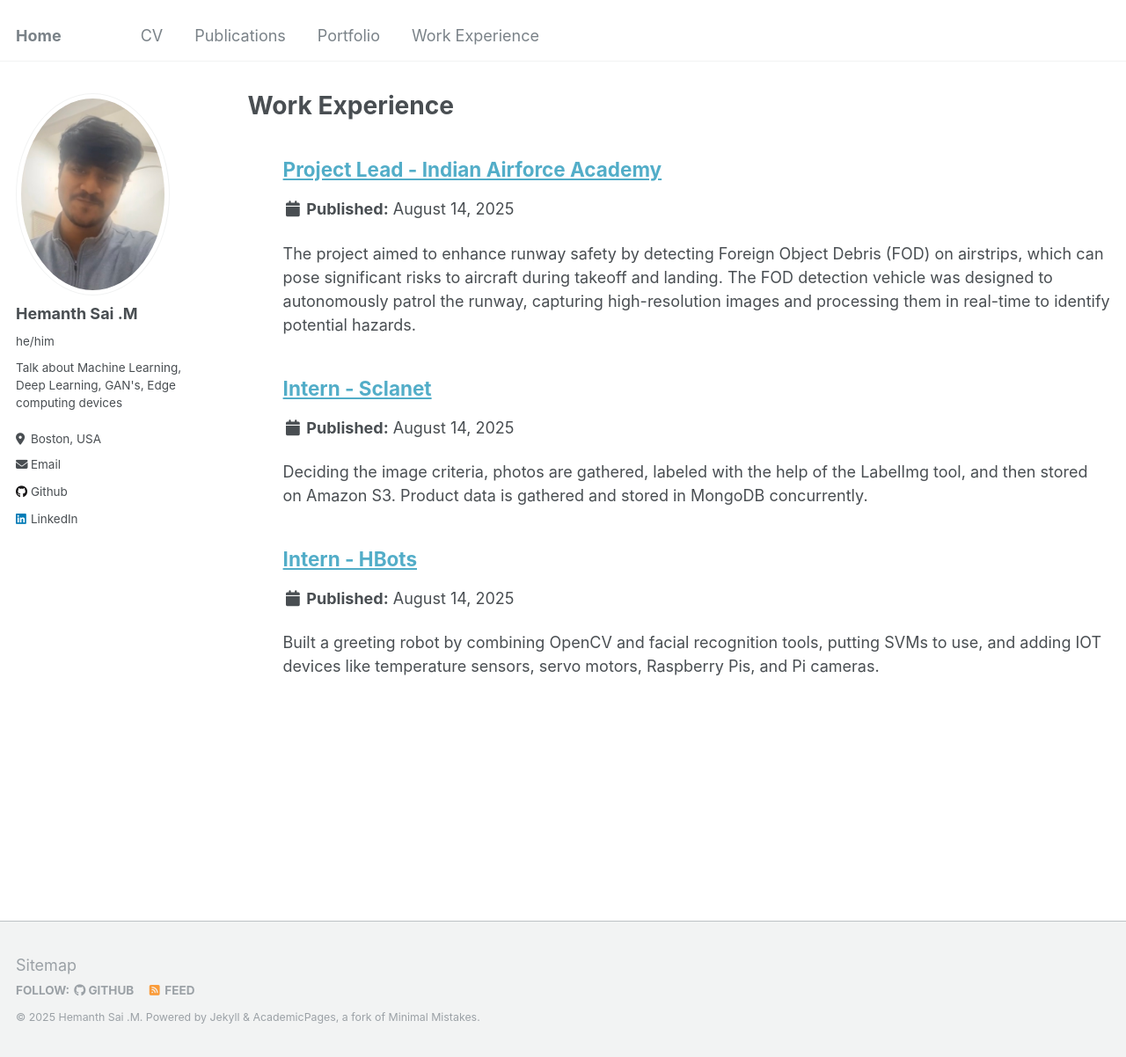
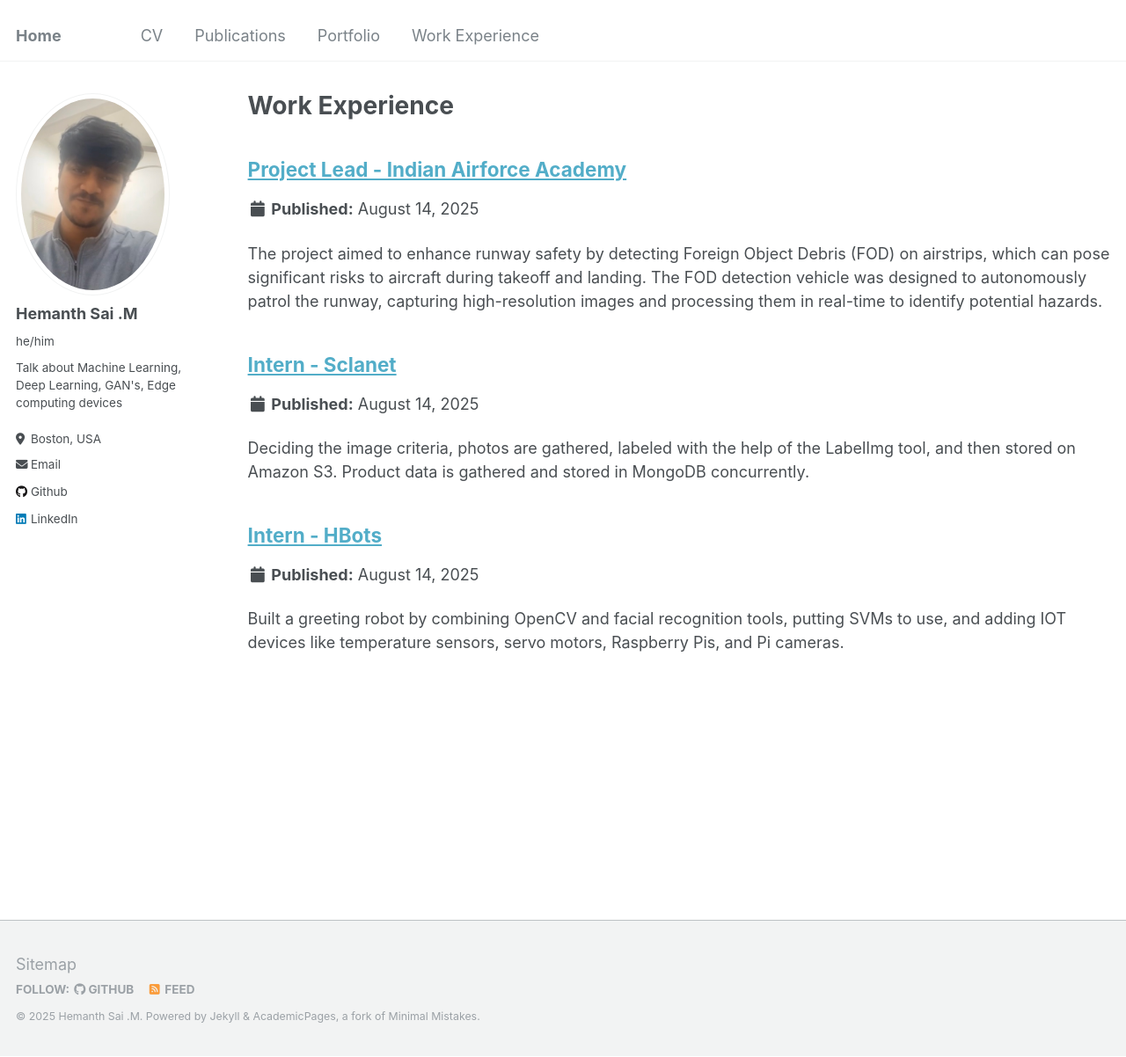
Before and after one commit to hemanth1403/hemanth1403.github.io, a Jekyll site: the page built from _pages/workExperience.md, in a window 1280 px wide and 1202 px high. Shown: the whole window at 88% size. Built offline with Jekyll 4.4.1, drawn with Linux system fonts in a browser that asks for light colours.

Commit message:
Updated on Aug 15th

```diff
--- a/_pages/workExperience.md
+++ b/_pages/workExperience.md
@@ -5,6 +5,13 @@
 author_profile: true
 ---
 
-<ul>{% for post in site.workExperience reversed %}
-  {% include archive-single.html %}
-{% endfor %}</ul>
+{% if site.author.googlescholar %}
+
+  <div class="wordwrap">You can also find my articles on <a href="{{site.author.googlescholar}}">my Google Scholar profile</a>.</div>
+{% endif %}
+
+{% include base_path %}
+
+{% for post in site.workExperience reversed %}
+{% include archive-single.html %}
+{% endfor %}
```
